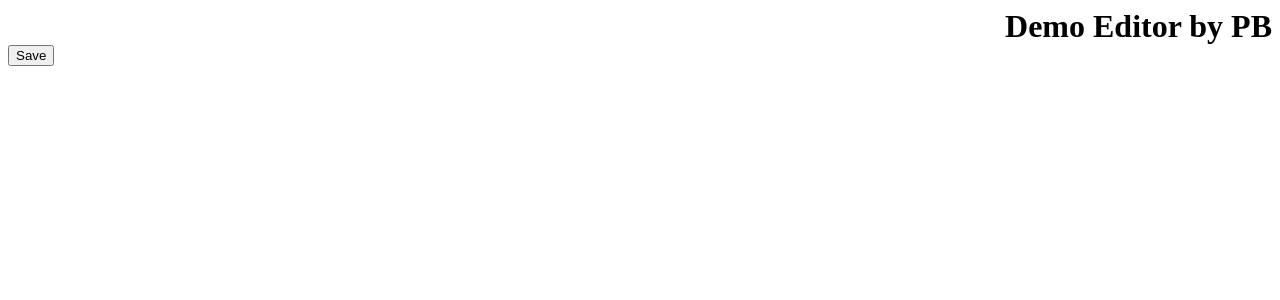
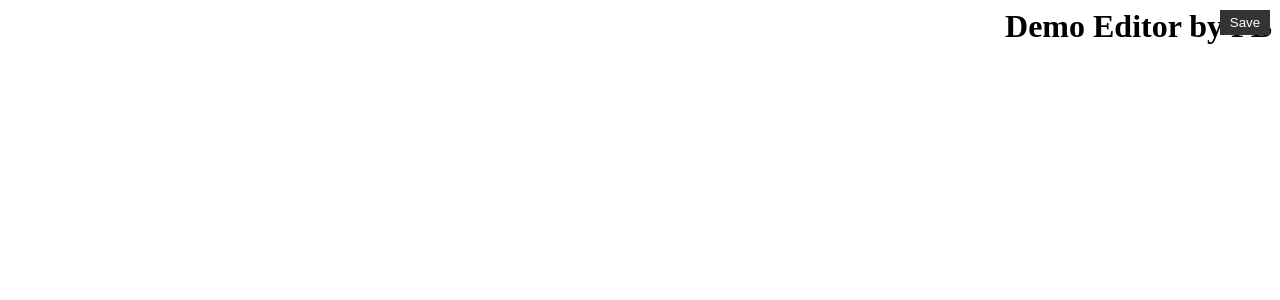
Before and after one commit to priyans619/Editor-React, a React (Vite) app: page / in a window 1280 px wide. Shown: the top 300 px of the page. Built offline with nearby package versions, Linux system fonts and the light colour scheme.

Commit message:
Add styling to Button component

```diff
--- a/src/components/Button/Button.jsx
+++ b/src/components/Button/Button.jsx
@@ -1,8 +1,9 @@
 import React from "react";
+import './styles.scss';
 
 const Button = ({ name , onClick }) => {
   return (
-    <button onClick={onClick}>
+    <button className="button" onClick={onClick}>
       {name}
     </button>
   );
--- /dev/null
+++ b/src/components/Button/styles.scss
@@ -0,0 +1,15 @@
+.button {
+  position: absolute;
+  right: 10px;
+  top: 10px;
+
+
+  width: 50px;
+  height: 25px;
+
+  background-color: #333;
+  color: #fff;
+  border: none;
+  border-radius: 0;
+  cursor: pointer;
+}
```
